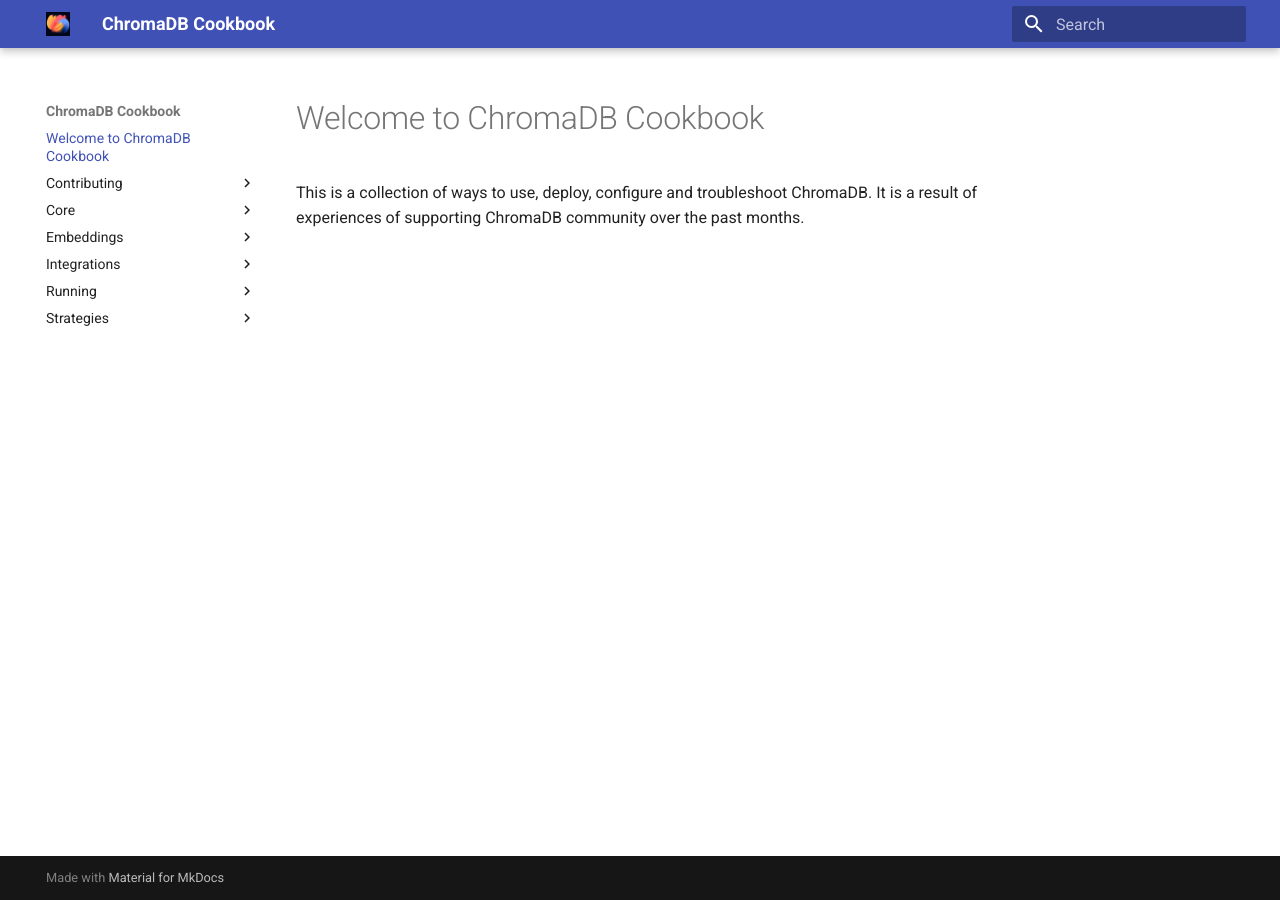
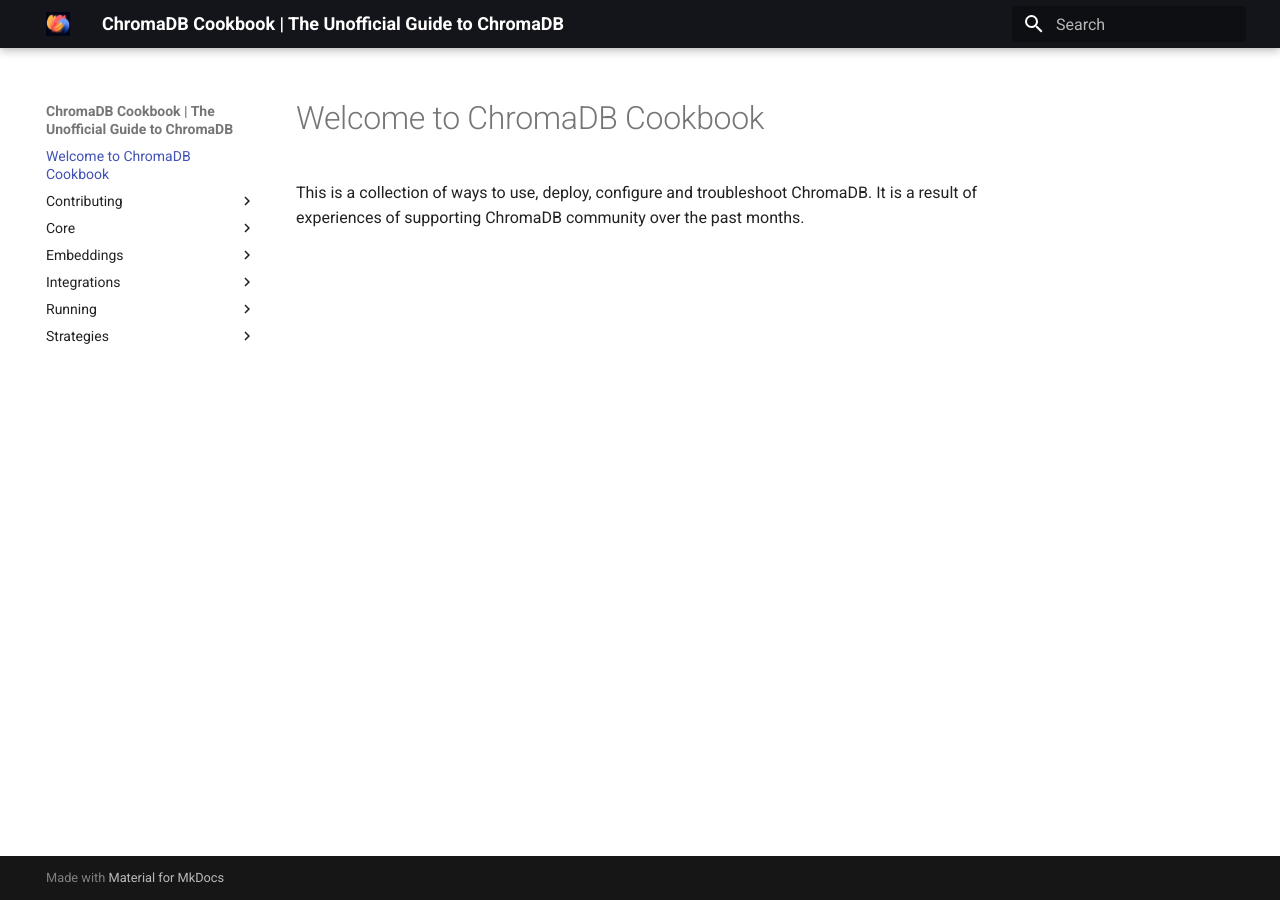
Before and after one commit to amikos-tech/chroma-cookbook, an MkDocs documentation site: the page built from docs/index.md, in a window 1280 px wide. Built offline with MkDocs 1.6.1 and Material for MkDocs 9.7.7, drawn with Linux system fonts in a browser that asks for light colours.

Commit message:
docs: Updated Site tile and home

```diff
--- a/mkdocs.yml
+++ b/mkdocs.yml
@@ -1,6 +1,9 @@
-site_name: ChromaDB Cookbook
+site_name: ChromaDB Cookbook | The Unofficial Guide to ChromaDB
+site_url: https://cookbook.chromadb.dev
 theme:
   name: material
+  palette:
+    primary: black
   logo: assets/images/logo.png
   favicon: assets/images/favicon.png
   font:
```
